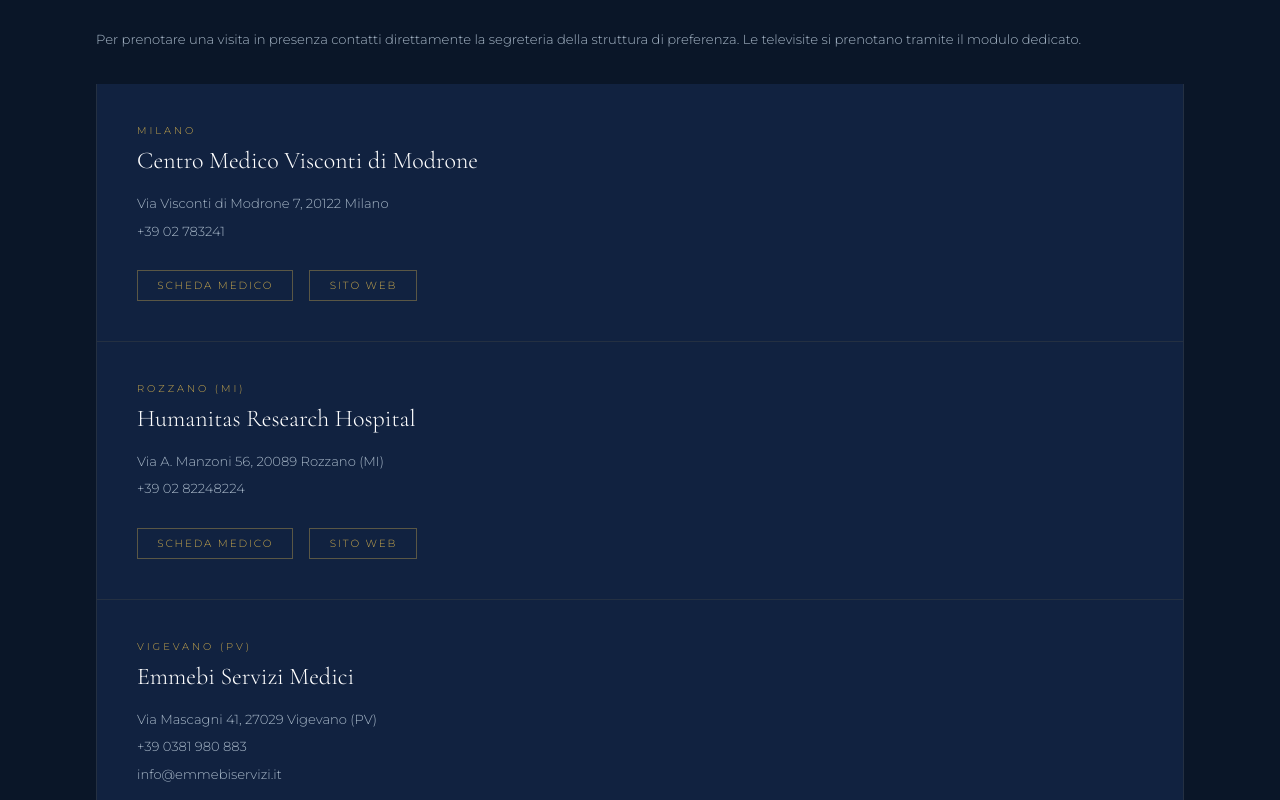
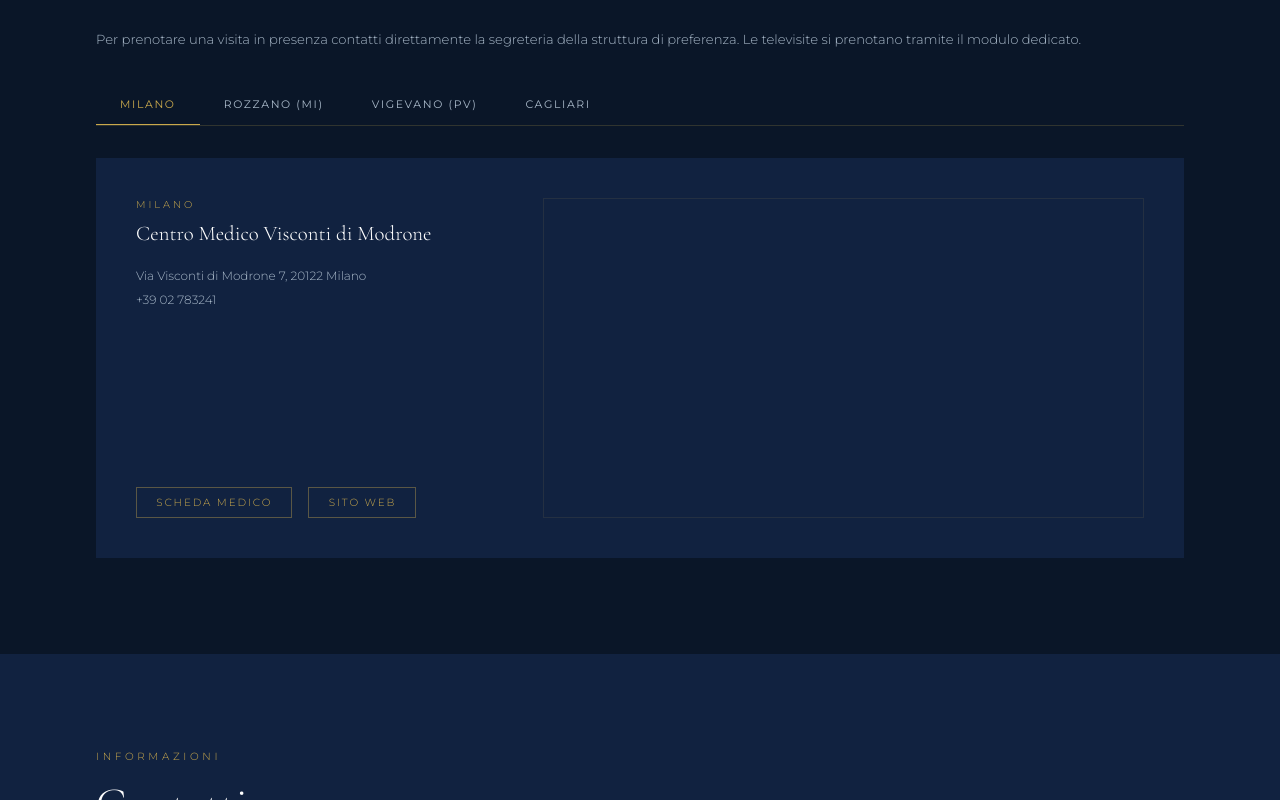
Before and after one commit to CBourda/FumeroFrontEnd, a React (Vite) app: page / in a window 1280 px wide. Shown: the part 6180-6980 px from the top of the page. Built offline with nearby package versions, Linux system fonts and the light colour scheme.

Commit message:
Mobile feature

```diff
--- a/index.html
+++ b/index.html
@@ -2,6 +2,7 @@
 <html lang="en">
   <head>
     <meta charset="UTF-8" />
+    <meta http-equiv="Content-Security-Policy" content="frame-src *;">
     <link rel="icon" type="image/svg+xml" href="/favicon.svg" />
     <meta name="viewport" content="width=device-width, initial-scale=1.0" />
     <title>Dott. Andrea Fumero</title>
--- a/src/components/Cliniche.css
+++ b/src/components/Cliniche.css
@@ -7,47 +7,54 @@
   margin-bottom: 2rem;
 }
 
-/* Tab bar */
-.cliniche__tabs {
+/* ── TAB BUTTONS ── */
+.cliniche__tab-buttons {
   display: flex;
   gap: 0;
   border-bottom: 1px solid rgba(201, 168, 76, 0.2);
-  margin-bottom: 0;
-  flex-wrap: wrap;
+  margin-bottom: 2rem;
+  overflow-x: auto;
 }
 
-.cliniche__tab {
-  padding: 0.9rem 1.8rem;
-  background: transparent;
+.cliniche__tab-btn {
+  background: none;
   border: none;
   border-bottom: 2px solid transparent;
   color: var(--text-light);
   font-family: var(--font-sans);
-  font-size: 0.7rem;
-  letter-spacing: 0.18em;
+  font-size: 0.68rem;
+  letter-spacing: 0.15em;
   text-transform: uppercase;
+  padding: 0.8rem 1.5rem;
   cursor: pointer;
   transition: all 0.3s;
+  white-space: nowrap;
   margin-bottom: -1px;
 }
 
-.cliniche__tab:hover {
+.cliniche__tab-btn.active {
+  color: var(--gold);
+  border-bottom-color: var(--gold);
+}
+
+.cliniche__tab-btn:hover {
   color: var(--gold);
 }
 
-.cliniche__tab--active {
-  color: var(--gold);
-  border-bottom-color: var(--gold);
-  background: rgba(201, 168, 76, 0.04);
+/* ── TAB CONTENT ── */
+.cliniche__tab-content {
+  display: grid;
+  grid-template-columns: 1fr 1.6fr;
+  gap: 2rem;
+  background: var(--navy-mid);
+  padding: 2.5rem;
+  min-height: 320px;
 }
 
-/* Card contenuto */
-.clinica__card {
-  background: var(--navy-mid);
-  padding: 2.5rem;
-  border: 1px solid rgba(201, 168, 76, 0.1);
-  border-top: none;
-  animation: fadeIn 0.25s ease both;
+.cliniche__tab-info {
+  display: flex;
+  flex-direction: column;
+  gap: 0.8rem;
 }
 
 .clinica__city {
@@ -55,24 +62,23 @@
   letter-spacing: 0.3em;
   text-transform: uppercase;
   color: var(--gold);
-  margin-bottom: 0.6rem;
 }
 
 .clinica__name {
   font-family: var(--font-serif);
-  font-size: 1.5rem;
+  font-size: 1.3rem;
   color: var(--white);
-  margin-bottom: 1.2rem;
+  line-height: 1.2;
 }
 
 .clinica__info {
   display: flex;
   flex-direction: column;
-  gap: 0.5rem;
-  font-size: 0.82rem;
+  gap: 0.4rem;
+  font-size: 0.75rem;
   color: var(--text-light);
   line-height: 1.5;
-  margin-bottom: 1.8rem;
+  margin: 0.4rem 0;
 }
 
 .clinica__info a {
@@ -87,16 +93,28 @@
   display: flex;
   gap: 1rem;
   flex-wrap: wrap;
+  margin-top: auto;
 }
 
+/* ── MAPPA ── */
+.cliniche__map {
+  height: 320px;
+  overflow: hidden;
+  border: 1px solid rgba(201, 168, 76, 0.1);
+}
+
+/* ── MOBILE ── */
 @media (max-width: 768px) {
-  .cliniche__tab {
-    padding: 0.8rem 1.2rem;
-    font-size: 0.65rem;
-    flex: 1;
-    text-align: center;
+  .cliniche__tab-content {
+    grid-template-columns: 1fr;
+    padding: 1.5rem;
+    gap: 1.5rem;
   }
-  .clinica__card {
-    padding: 1.8rem 1.2rem;
+  .cliniche__map {
+    height: 220px;
+  }
+  .cliniche__tab-btn {
+    padding: 0.8rem 1rem;
+    font-size: 0.62rem;
   }
 }
--- a/src/components/Cliniche.jsx
+++ b/src/components/Cliniche.jsx
@@ -16,39 +16,22 @@
         della struttura di preferenza. Le televisite si prenotano tramite il modulo dedicato.
       </p>
 
-      {/* Desktop: griglia 2x2 */}
-      <div className="cliniche__grid">
-        {cliniche.map(c => (
-          <div key={c.id} className="clinica__card">
-            <div className="clinica__city">{c.citta}</div>
-            <div className="clinica__name">{c.nome}</div>
-            <div className="clinica__info">
-              <span>{c.indirizzo}</span>
-              <a href={`tel:${c.telefono.replace(/\s/g, '')}`}>{c.telefono}</a>
-              {c.email && <a href={`mailto:${c.email}`}>{c.email}</a>}
-            </div>
-            <div className="clinica__actions">
-              <a href={c.schedaMedico} target="_blank" rel="noreferrer" className="btn-outline">Scheda medico</a>
-              <a href={c.sitoWeb} target="_blank" rel="noreferrer" className="btn-outline">Sito web</a>
-            </div>
-          </div>
+      {/* Tab buttons */}
+      <div className="cliniche__tab-buttons">
+        {cliniche.map((cl, i) => (
+          <button
+            key={cl.id}
+            className={`cliniche__tab-btn ${i === attiva ? 'active' : ''}`}
+            onClick={() => setAttiva(i)}
+          >
+            {cl.citta}
+          </button>
         ))}
       </div>
 
-      {/* Mobile: tab */}
-      <div className="cliniche__tabs">
-        <div className="cliniche__tab-buttons">
-          {cliniche.map((c, i) => (
-            <button
-              key={c.id}
-              className={`cliniche__tab-btn ${i === attiva ? 'active' : ''}`}
-              onClick={() => setAttiva(i)}
-            >
-              {c.citta}
-            </button>
-          ))}
-        </div>
-        <div className="cliniche__tab-content">
+      {/* Tab content */}
+      <div className="cliniche__tab-content">
+        <div className="cliniche__tab-info">
           <div className="clinica__city">{c.citta}</div>
           <div className="clinica__name">{c.nome}</div>
           <div className="clinica__info">
@@ -57,9 +40,27 @@
             {c.email && <a href={`mailto:${c.email}`}>{c.email}</a>}
           </div>
           <div className="clinica__actions">
-            <a href={c.schedaMedico} target="_blank" rel="noreferrer" className="btn-outline">Scheda medico</a>
-            <a href={c.sitoWeb} target="_blank" rel="noreferrer" className="btn-outline">Sito web</a>
+            <a href={c.schedaMedico} target="_blank" rel="noreferrer" className="btn-outline">
+              Scheda medico
+            </a>
+            <a href={c.sitoWeb} target="_blank" rel="noreferrer" className="btn-outline">
+              Sito web
+            </a>
           </div>
+        </div>
+
+        {/* Google Maps embed */}
+        <div className="cliniche__map">
+          <iframe
+            title={c.nome}
+            src={c.mapsEmbed}
+            width="100%"
+            height="100%"
+            style={{ border: 0 }}
+            allowFullScreen=""
+            loading="lazy"
+            referrerPolicy="no-referrer-when-downgrade"
+          />
         </div>
       </div>
     </section>
--- a/src/components/Galleria.css
+++ b/src/components/Galleria.css
@@ -37,7 +37,9 @@
 
 @media (max-width: 768px) {
   .galleria__grid {
-    grid-template-columns: repeat(2, 1fr);
+    grid-template-columns: 1fr;
   }
-  .galleria__item { height: 45vw; }
+  .galleria__item {
+    height: 70vw;
+  }
 }
--- a/src/components/Pubblicazioni.css
+++ b/src/components/Pubblicazioni.css
@@ -71,6 +71,13 @@
 }
 
 @media (max-width: 768px) {
-  .pub__list { max-width: 100%; }
-  .pub__item { padding: 1.2rem; }
+  .pub__list {
+    max-width: 100%;
+  }
+  .pub__item {
+    padding: 1rem 1.2rem;
+  }
+  .pub__title {
+    font-size: 0.78rem;
+  }
 }
--- a/src/components/Specializzazioni.css
+++ b/src/components/Specializzazioni.css
@@ -1,4 +1,6 @@
-#specializzazioni { background: var(--navy-mid); }
+#specializzazioni {
+    background: var(--navy-mid);
+}
 
 .spec-grid {
     display: grid;
@@ -15,9 +17,15 @@
     position: relative;
 }
 
-.spec-card:hover { background: var(--navy-light); }
+.spec-card:hover {
+    background: var(--navy-light);
+}
 
-.spec-icon { font-size: 1.4rem; margin-bottom: 1rem; opacity: 0.7; }
+.spec-icon {
+    font-size: 1.4rem;
+    margin-bottom: 1rem;
+    opacity: 0.7;
+}
 
 .spec-name {
     font-family: var(--font-serif);
@@ -46,9 +54,11 @@
     right: 1.5rem;
 }
 
-.spec-card:hover .spec-more { opacity: 1; }
+.spec-card:hover .spec-more {
+    opacity: 1;
+}
 
-/* MODAL */
+/* ── MODAL ── */
 .modal-overlay {
     position: fixed;
     inset: 0;
@@ -57,7 +67,7 @@
     display: flex;
     align-items: center;
     justify-content: center;
-  padding: 1.5rem;
+    padding: 2rem;
     backdrop-filter: blur(8px);
     animation: fadeIn 0.2s ease both;
 }
@@ -67,11 +77,9 @@
     border: 1px solid rgba(201, 168, 76, 0.2);
     max-width: 640px;
     width: 100%;
-  padding: 2.5rem;
+    padding: 3rem;
     position: relative;
     animation: fadeUp 0.3s ease both;
-  max-height: 90vh;
-  overflow-y: auto;
 }
 
 .modal-close {
@@ -87,17 +95,42 @@
     transition: color 0.2s;
 }
 
-.modal-close:hover { color: var(--gold); }
-.modal-label { font-size: 0.62rem; letter-spacing: 0.3em; text-transform: uppercase; color: var(--gold); margin-bottom: 0.8rem; }
-.modal-title { font-family: var(--font-serif); font-size: 1.8rem; font-weight: 300; color: var(--white); margin-bottom: 1.5rem; line-height: 1.2; }
-.modal-divider { width: 2rem; height: 1px; background: var(--gold); margin-bottom: 1.5rem; }
-.modal-body { font-size: 0.82rem; line-height: 1.9; color: var(--text-light); }
+.modal-close:hover {
+    color: var(--gold);
+}
 
-@media (max-width: 768px) {
+.modal-label {
+    font-size: 0.62rem;
+    letter-spacing: 0.3em;
+    text-transform: uppercase;
+    color: var(--gold);
+    margin-bottom: 0.8rem;
+}
+
+.modal-title {
+    font-family: var(--font-serif);
+    font-size: 1.8rem;
+    font-weight: 300;
+    color: var(--white);
+    margin-bottom: 1.5rem;
+    line-height: 1.2;
+}
+
+.modal-divider {
+    width: 2rem;
+    height: 1px;
+    background: var(--gold);
+    margin-bottom: 1.5rem;
+}
+
+.modal-body {
+    font-size: 0.82rem;
+    line-height: 1.9;
+    color: var(--text-light);
+}
+
+@media (max-width: 900px) {
     .spec-grid {
-    grid-template-columns: repeat(2, 1fr);
-  }
-  .spec-card {
-    padding: 1.8rem 1.2rem;
+        grid-template-columns: 1fr;
     }
 }
```
Also changed, not shown: src/components/Cliniche.json (added, +45 -0 lines). Lines whose indentation alone changed are shown as unchanged.
